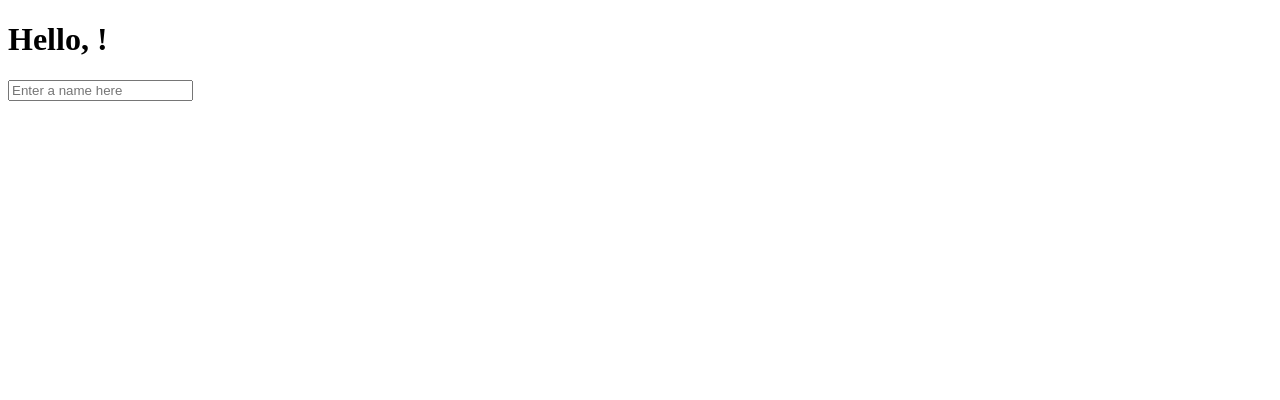
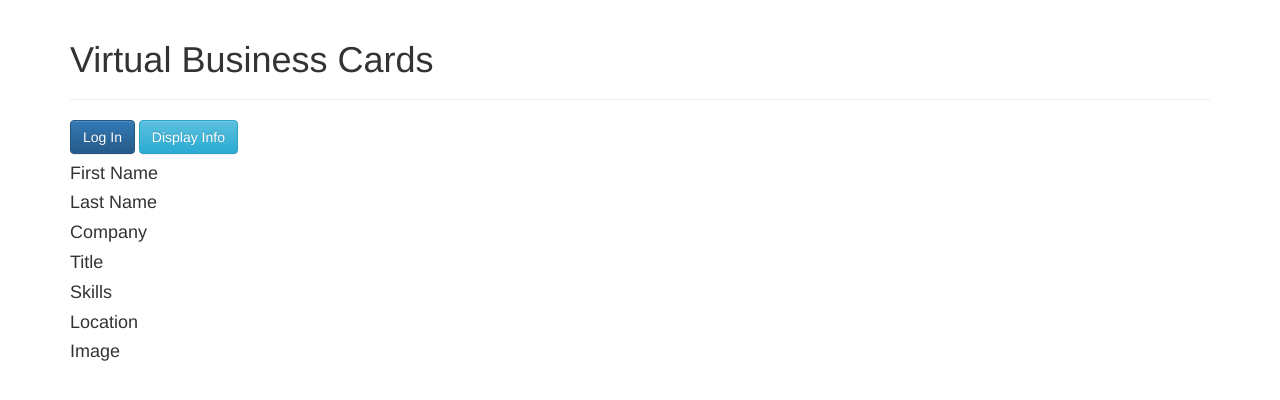
Before and after one commit to FlaviaLopes/linkedin-business-cards, a plain HTML site: page index.html in a window 1280 px wide. Drawn offline with nearby package versions, Linux system fonts and the light colour scheme.

Commit message:
Authorizes user and retrieves data from LinkedIn

```diff
--- /dev/null
+++ b/app.js
@@ -0,0 +1,27 @@
+function frameworkLoaded(){
+	console.log("LinkedIn framework loaded");
+}
+
+function logInUser() {
+	IN.User.authorize(userLoggedIn());
+}
+
+function userLoggedIn() {
+	if(IN.User.isAuthorized()){
+		console.log("User logged in");
+	}
+}
+
+function getInfo() {
+	IN.API.Profile("me")
+		.fields(["firstName","headline"])
+	    .result(function(result) {
+	    	console.log(JSON.stringify(result));
+	    	displayInfo(result);
+		});
+}
+
+function displayInfo(data) {
+	console.log("Displaying info..");
+	document.getElementById("firstName").innerHTML = data.values[0].firstName;
+}
--- a/index.html
+++ b/index.html
@@ -1,12 +1,39 @@
-<!doctype html>
-<html ng-app>
-  <head>
-    <script src="https://ajax.googleapis.com/ajax/libs/angularjs/1.0.7/angular.min.js"></script>
-  </head>
-  <body>
-    <div>
-    	<h1>Hello, {{ yourName }}!</h1>
-    	<input type="text" ng-model="yourName" placeholder="Enter a name here">
-    </div>
-  </body>
+<!DOCTYPE html>
+<html>
+	<head>
+	    <script src="https://ajax.googleapis.com/ajax/libs/jquery/2.1.3/jquery.min.js"></script>
+	    <link rel="stylesheet" href="https://maxcdn.bootstrapcdn.com/bootstrap/3.3.4/css/bootstrap.min.css">
+	    <link rel="stylesheet" href="https://maxcdn.bootstrapcdn.com/bootstrap/3.3.4/css/bootstrap-theme.min.css">
+	    <script src="https://maxcdn.bootstrapcdn.com/bootstrap/3.3.4/js/bootstrap.min.js"></script>
+	    <script src="app.js"></script>
+	    <script type="text/javascript" src="http://platform.linkedin.com/in.js">
+			api_key:    78y9xqwiwdbsbz
+			onLoad:     frameworkLoaded
+			authorize:  false
+		</script>
+	</head>
+	<body>
+		<div class="container" id="container">
+			<div class="page-header">
+	        	<h1>Virtual Business Cards</h1>
+	      	</div>
+	      	<button type="button" class="btn btn-primary" onclick="logInUser();">Log In</button>
+	      	<button type="button" class="btn btn-info" onclick="getInfo();">Display Info</button>
+
+			<h4>First Name</h4>
+			<p id="firstName"></p>
+			<h4>Last Name</h4>
+			<p id="lastName"></p>
+			<h4>Company</h4>
+			<p id="company"></p>
+			<h4>Title</h4>
+			<p id="title"></p>
+			<h4>Skills</h4>
+			<p id="skills"></p>
+			<h4>Location</h4>
+			<p id="location"></p>
+			<h4>Image</h4>
+			<p id="image"></p>
+		</div>
+	</body>
 </html>
```
